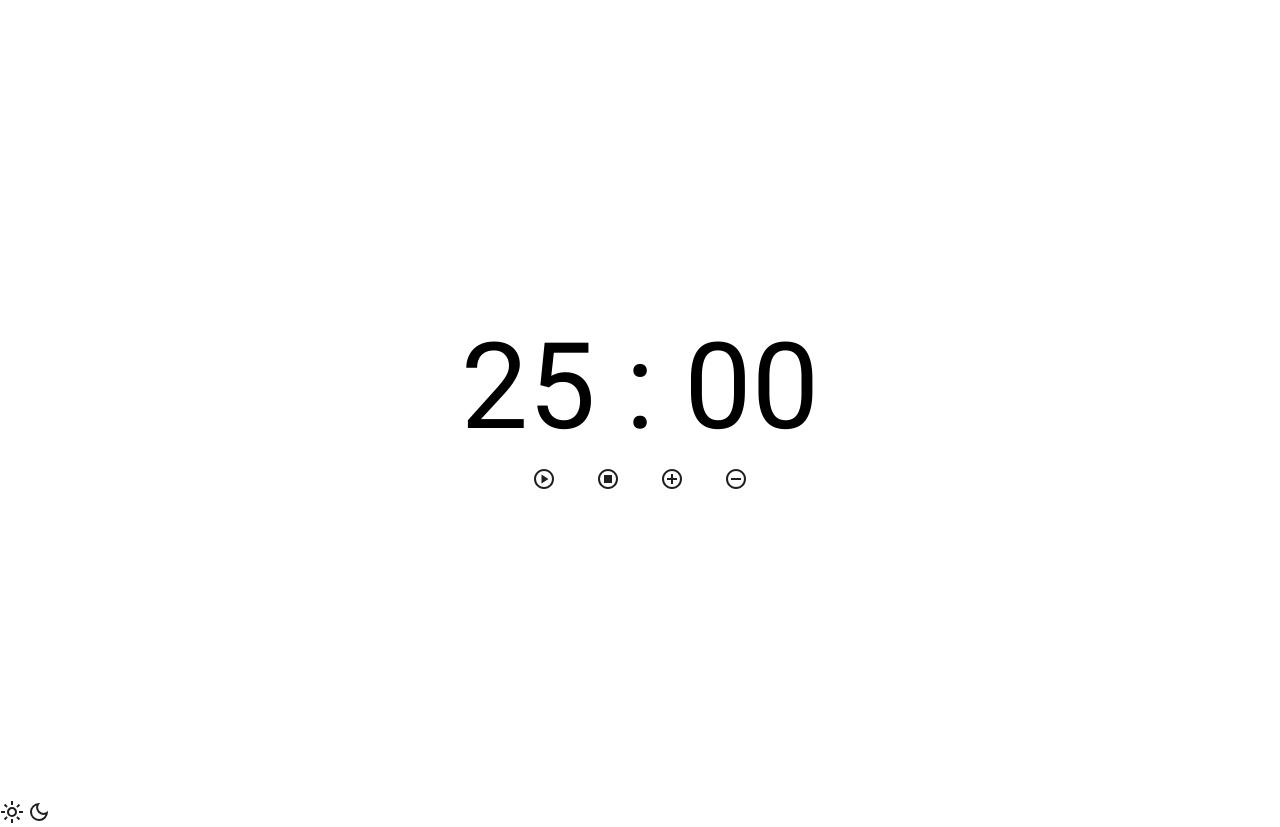
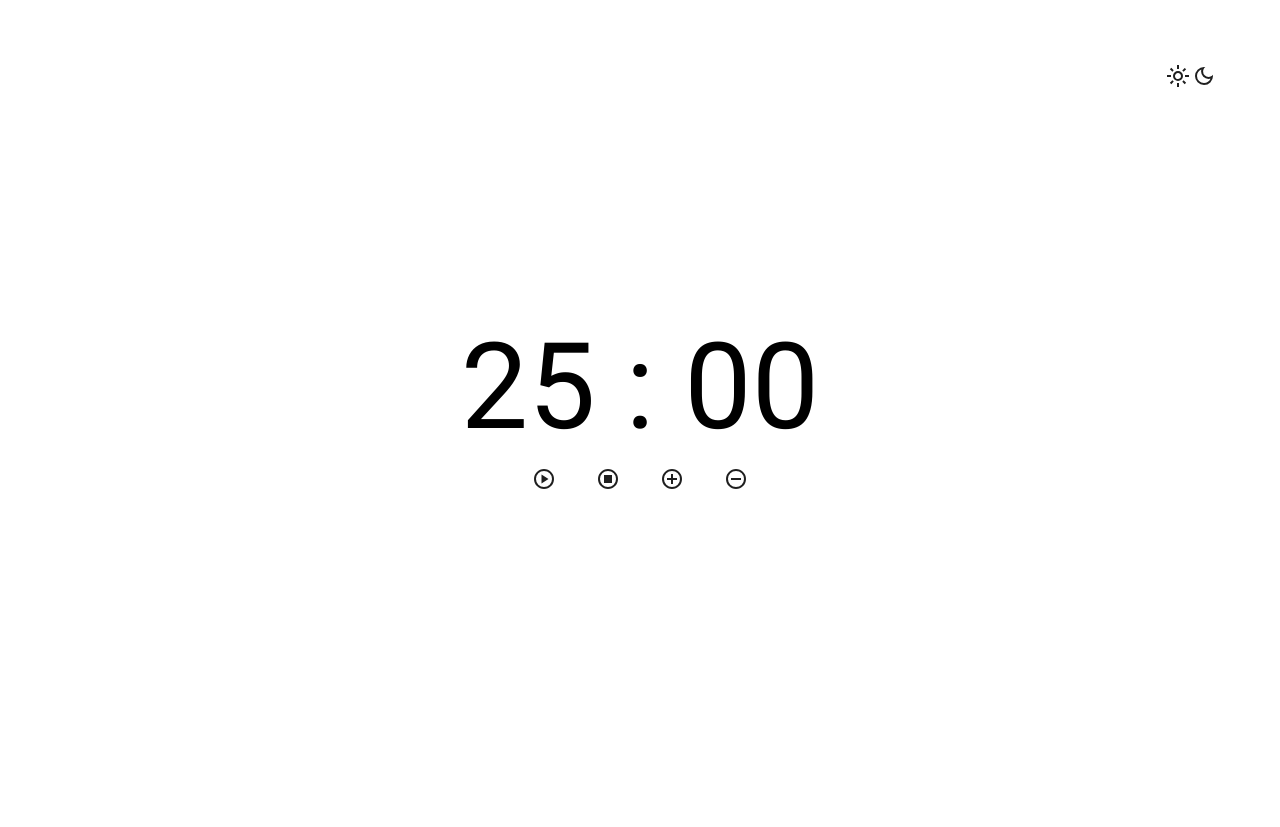
Before and after one commit to chiusan/timer, a plain HTML site: page index.html in a window 1280 px wide. After the commit the page ends 800 px from the top, so only its background shows below. Drawn offline with Linux system fonts and the light colour scheme.

Commit message:
feat: add footer and media style

```diff
--- a/styles.css
+++ b/styles.css
@@ -88,3 +88,22 @@ button.hide {
 .timer .buttons svg path {
   fill: var(--svg-path-color);
 }
+
+footer .themes {
+  position: absolute;
+  top: 2rem;
+  right: 5rem;
+}
+
+@media (min-width: 850px) {
+  main {
+    flex-direction: row;
+    gap: 10vw;
+  }
+
+  footer .themes {
+    position: absolute;
+    top: 6.4rem;
+    right: 6.4rem;
+  }
+}
```
